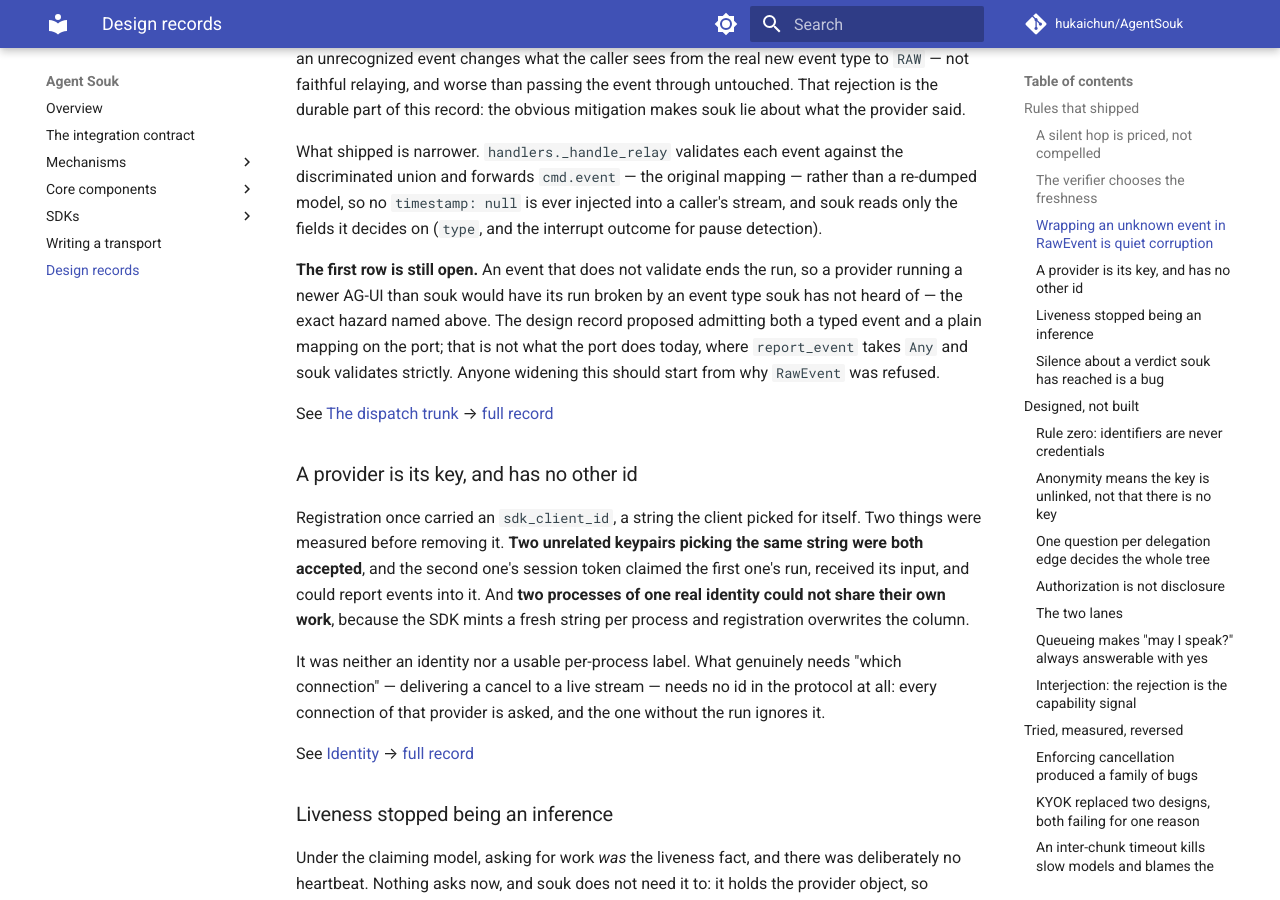
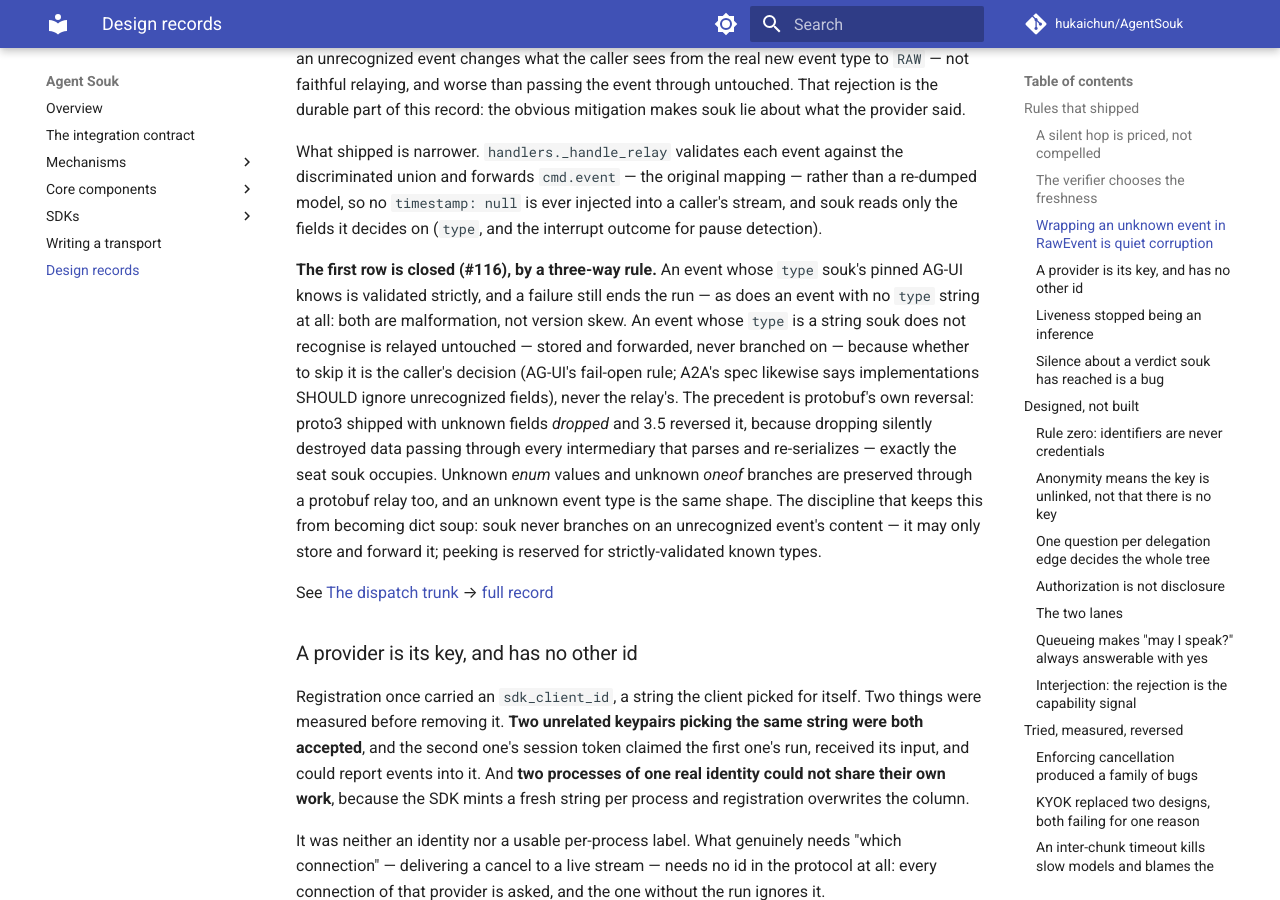
Before and after one commit to hukaichun/AgentSouk, an MkDocs documentation site: the page built from docs/design-records.md, in a window 1280 px wide and 900 px high, scrolled down 1300 px. Built offline with MkDocs 1.6.1 and Material for MkDocs 9.7.7, drawn with Linux system fonts in a browser that asks for light colours; comment, search, counter and statistics services are not loaded.

Commit message:
Relay an event type souk does not recognise instead of killing the run
Closes #116. souk validated every relayed event against its pinned
ag-ui-protocol and ended the run on any failure — which made a provider
on a newer AG-UI lose its run to an event type souk merely had not
heard of. A relay that refuses to carry what it does not recognise is
not relaying.

The three-way rule that replaces it:

- a `type` souk knows: validated strictly, failure still ends the run —
  that is malformation of a shape souk understands;
- a `type` string souk does not know: relayed untouched — stored and
  forwarded, never branched on; whether to skip it is the caller's
  decision (AG-UI's fail-open rule, A2A's "SHOULD ignore unrecognized
  fields"), never the relay's;
- no `type` string at all: still ends the run — that is garbage, not
  version skew.

The precedent is protobuf's own reversal: proto3 shipped dropping
unknown fields and 3.5 reversed it because intermediaries that parse
and re-serialize were silently destroying data — the seat souk sits
in. RawEvent wrapping stays refused for the reason already recorded
(it misreports the type). No new dicts anywhere: the relay path was
already dict-in dict-out by design; the discipline is that souk never
branches on an unrecognised event's content.

A2A callers were already covered: the translator's fallback carries any
unrecognised AG-UI event on a status update under metadata.agui_event.

Verified: souk 371 on SQLite and Postgres, mkdocs build --strict.

Co-Authored-By: Claude Fable 5 <noreply@anthropic.com>

```diff
--- a/docs/design-records.md
+++ b/docs/design-records.md
@@ -71,13 +71,23 @@ mapping — rather than a re-dumped model, so no `timestamp: null` is ever
 injected into a caller's stream, and souk reads only the fields it
 decides on (`type`, and the interrupt outcome for pause detection).
 
-**The first row is still open.** An event that does not validate ends the
-run, so a provider running a newer AG-UI than souk would have its run
-broken by an event type souk has not heard of — the exact hazard named
-above. The design record proposed admitting both a typed event and a
-plain mapping on the port; that is not what the port does today, where
-`report_event` takes `Any` and souk validates strictly. Anyone widening
-this should start from why `RawEvent` was refused.
+**The first row is closed (#116), by a three-way rule.** An event whose
+`type` souk's pinned AG-UI knows is validated strictly, and a failure
+still ends the run — as does an event with no `type` string at all: both
+are malformation, not version skew. An event whose `type` is a string
+souk does not recognise is relayed untouched — stored and forwarded,
+never branched on — because whether to skip it is the caller's decision
+(AG-UI's fail-open rule; A2A's spec likewise says implementations SHOULD
+ignore unrecognized fields), never the relay's. The precedent is
+protobuf's own reversal: proto3 shipped with unknown fields *dropped*
+and 3.5 reversed it, because dropping silently destroyed data passing
+through every intermediary that parses and re-serializes — exactly the
+seat souk occupies. Unknown *enum* values and unknown *oneof* branches
+are preserved through a protobuf relay too, and an unknown event type is
+the same shape. The discipline that keeps this from becoming dict soup:
+souk never branches on an unrecognized event's content — it may only
+store and forward it; peeking is reserved for strictly-validated known
+types.
 
 See [The dispatch trunk](core-components/dispatch.md) →
 [full record](https://github.com/hukaichun/AgentSouk/blob/d78d0638c0ec2126167240c62471651b5468d35b/design/library-architecture.md#typed-data-and-where-typing-stops)
```
Also changed, not shown: docs/mechanisms/requests.md (+5 -1 lines), 2 other files.
